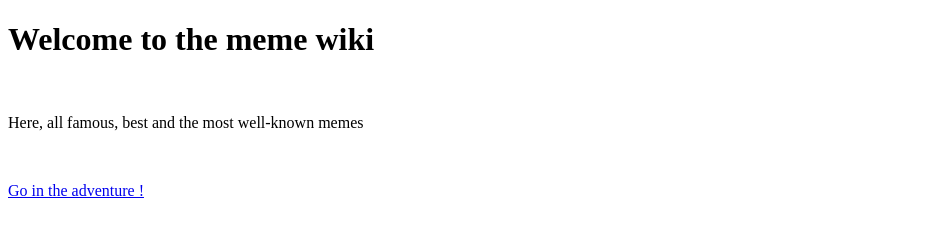
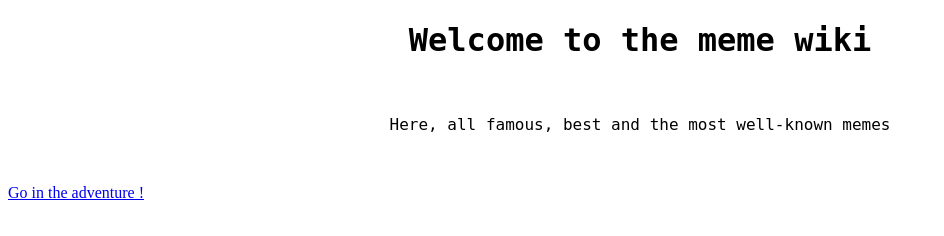
Before and after one commit to Nielsniz-SVG/meme-wiki, a plain HTML site: page index.html in a window 1280 px wide. Shown: the whole page, without its empty margins (0-944 px from the left). Drawn offline with Linux system fonts and the light colour scheme.

Commit message:
Update index.html

```diff
--- a/index.html
+++ b/index.html
@@ -3,11 +3,15 @@
 <head>
   <meta charset="UTF-8">
   <title>Meme wiki</title>
-  <link ref="stylesheet" href="main.css">
 </head>
 <body>
   <h1 class="all">Welcome to the meme wiki</h1><br>
   <p class="all">Here, all famous, best and the most well-known memes</p><br>
   <p class="button"><a href="main.html">Go in the adventure !</a></p>
 </body>
+  <style>
+  .all {
+  text-align: center;
+  font-family: "Monospace";
+}</style>
 </html>
```
